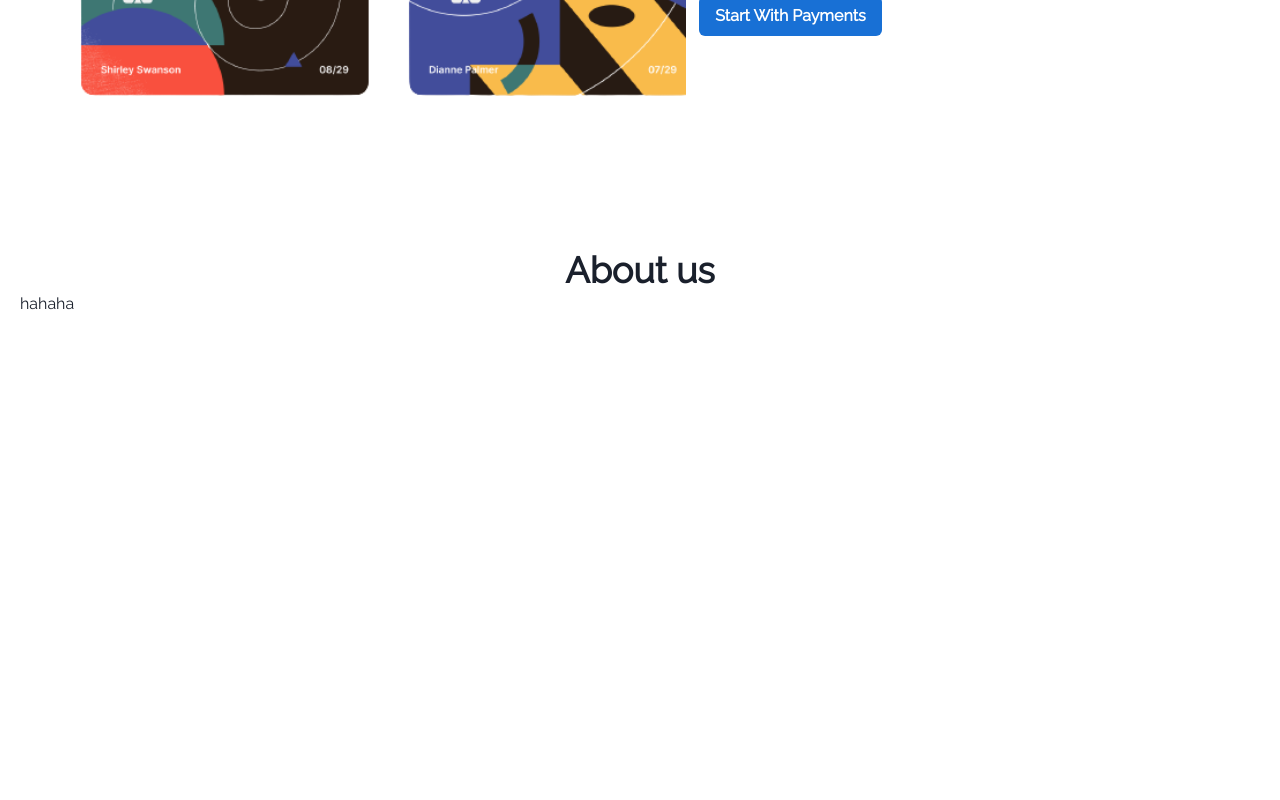
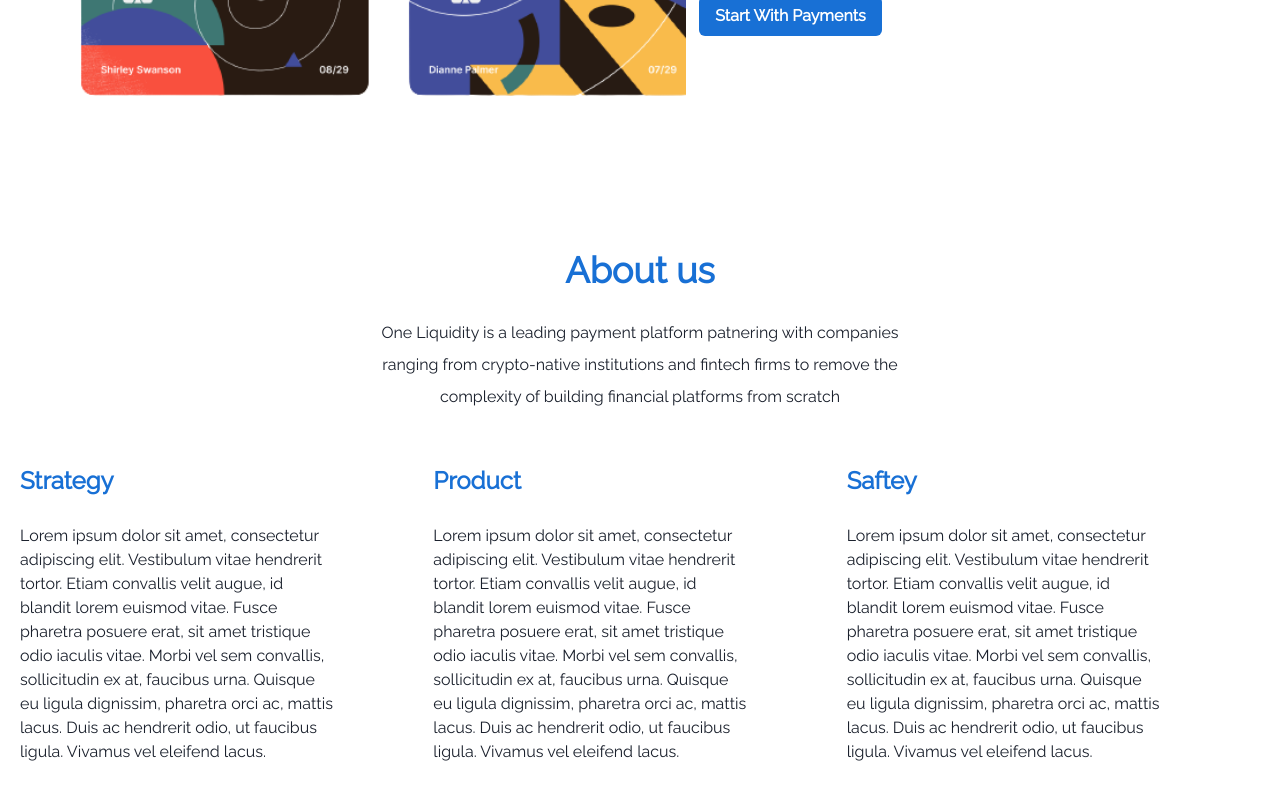
Before and after one commit to princessbolade/one-liquidity, a React (Create React App) app: page / in a window 1280 px wide. Shown: the part 1141-1941 px from the top of the page. Before the commit the page ends 1507 px from the top, so only its background shows below. Built offline with nearby package versions, Linux system fonts and the light colour scheme.

Commit message:
feat:about us component

```diff
--- a/src/components/about-us/index.tsx
+++ b/src/components/about-us/index.tsx
@@ -1,14 +1,50 @@
 import { Box, Flex, Heading, Text } from "@chakra-ui/react";
 import React from "react";
+
+const item = [
+  {
+    heading: "Strategy",
+    text: "Lorem ipsum dolor sit amet, consectetur adipiscing elit. Vestibulum vitae hendrerit tortor. Etiam convallis velit augue, id blandit lorem euismod vitae. Fusce pharetra posuere erat, sit amet tristique odio iaculis vitae. Morbi vel sem convallis, sollicitudin ex at, faucibus urna. Quisque eu ligula dignissim, pharetra orci ac, mattis lacus. Duis ac hendrerit odio, ut faucibus ligula. Vivamus vel eleifend lacus.",
+  },
+  {
+    heading: "Product",
+    text: "Lorem ipsum dolor sit amet, consectetur adipiscing elit. Vestibulum vitae hendrerit tortor. Etiam convallis velit augue, id blandit lorem euismod vitae. Fusce pharetra posuere erat, sit amet tristique odio iaculis vitae. Morbi vel sem convallis, sollicitudin ex at, faucibus urna. Quisque eu ligula dignissim, pharetra orci ac, mattis lacus. Duis ac hendrerit odio, ut faucibus ligula. Vivamus vel eleifend lacus.",
+  },
+  {
+    heading: "Saftey",
+    text: "Lorem ipsum dolor sit amet, consectetur adipiscing elit. Vestibulum vitae hendrerit tortor. Etiam convallis velit augue, id blandit lorem euismod vitae. Fusce pharetra posuere erat, sit amet tristique odio iaculis vitae. Morbi vel sem convallis, sollicitudin ex at, faucibus urna. Quisque eu ligula dignissim, pharetra orci ac, mattis lacus. Duis ac hendrerit odio, ut faucibus ligula. Vivamus vel eleifend lacus.",
+  },
+];
 
 function AboutUs() {
   return (
     <Box mx={"auto"} maxW={"1440px"} py={"50px"} px={"20px"}>
-      <Heading textAlign={"center"}>About us</Heading>
+      <Box textAlign={"center"}>
+        <Heading color={"#1870d5"}>About us</Heading>
+        <Text lineHeight={"8"} fontSize={"16px"} pt={"25px"}>
+          One Liquidity is a leading payment platform patnering with companies{" "}
+          <br />
+          ranging from crypto-native institutions and fintech firms to remove
+          the <br /> complexity of building financial platforms from scratch{" "}
+        </Text>
+      </Box>
       <Flex>
-        <Box>
-        <Text>hahaha</Text>
-        </Box>
+        <Flex
+          alignItems={"center"}
+          justifyContent={"space-between"}
+          pt={"50px"}
+        >
+          {item.map((items, i) => (
+            <Box>
+              <Text color={"#1870d5"} fontSize={"2xl"} fontWeight={"semibold"}>
+                {items.heading}
+              </Text>
+              <Text pr={"100px"} pt={"25px"}>
+                {items.text}
+              </Text>
+            </Box>
+          ))}
+        </Flex>
       </Flex>
     </Box>
   );
```
